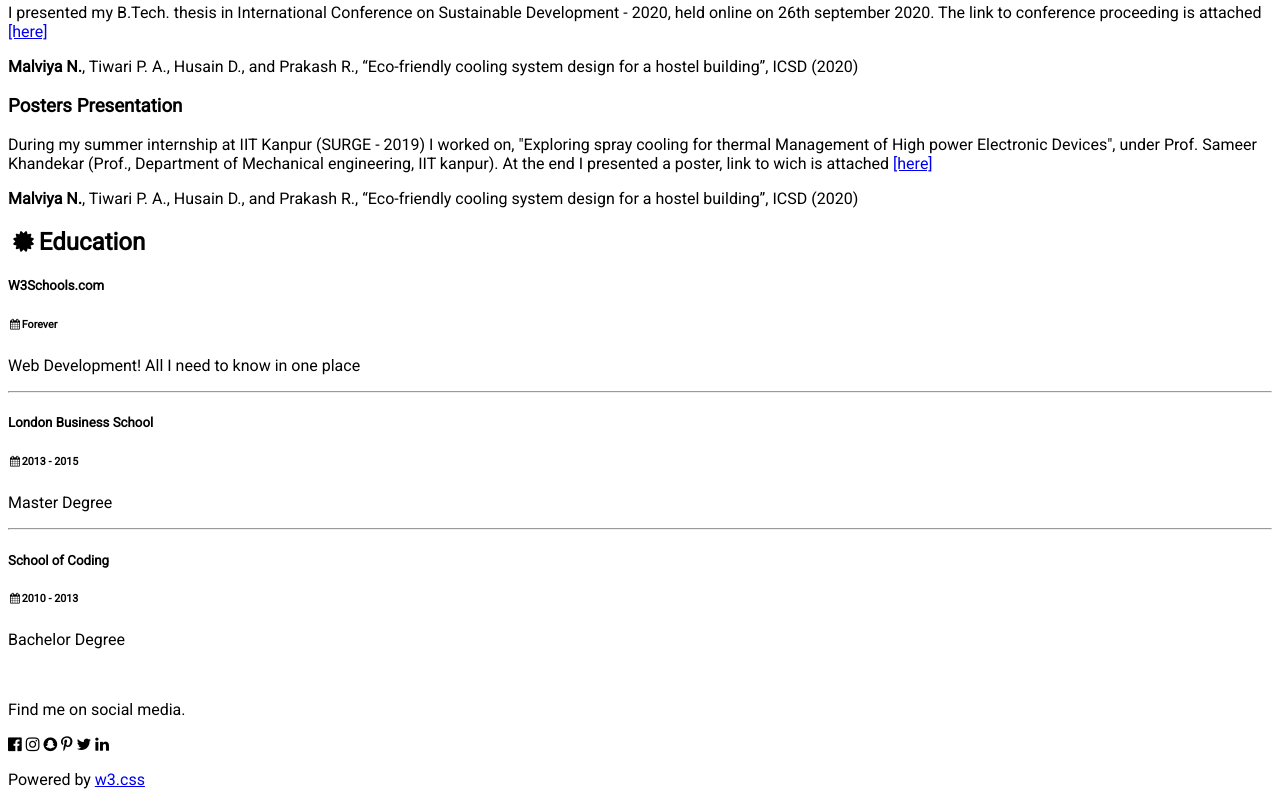
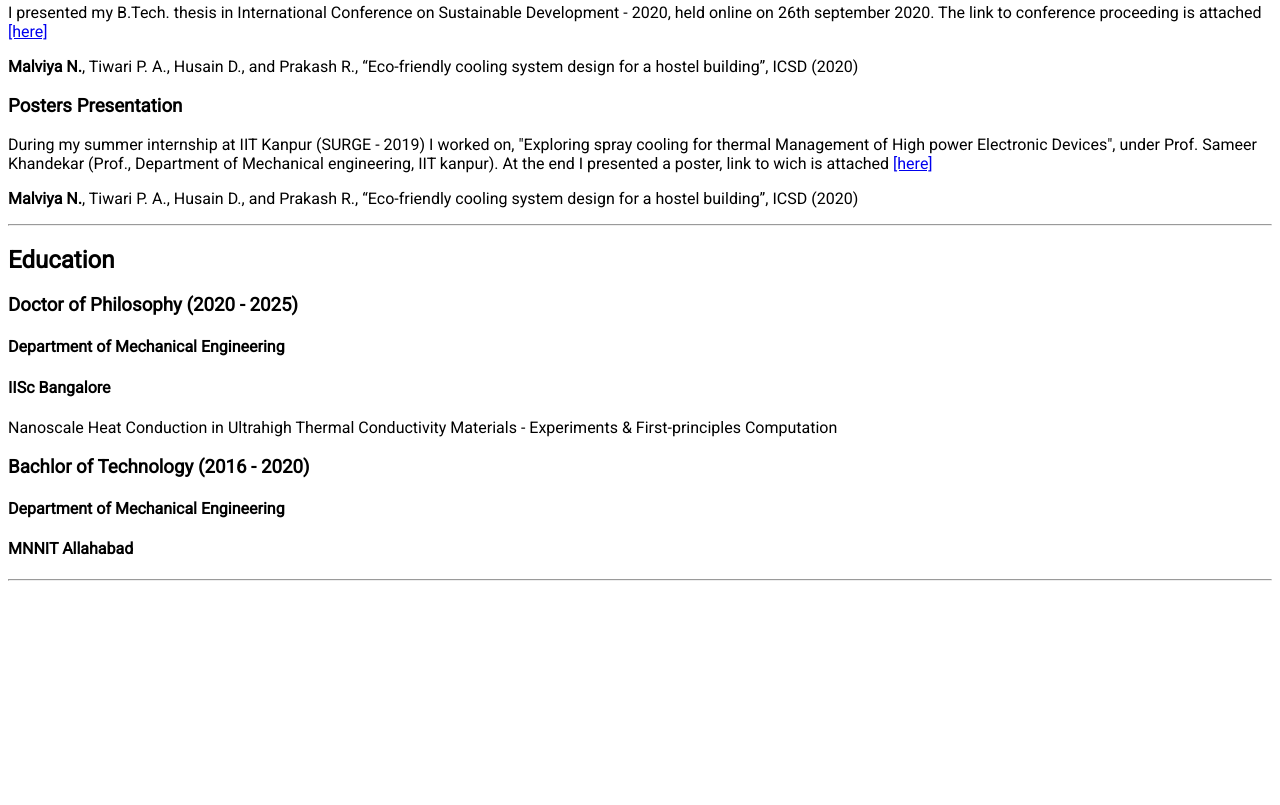
Before and after one commit to malviyanikhil/NikhilMalviya.in, a plain HTML site: page index.html in a window 1280 px wide. Shown: the part 467-1272 px from the top of the page. After the commit the page ends 1056 px from the top, so only its background shows below. Drawn offline with Linux system fonts and the light colour scheme.

Commit message:
Update index.html

```diff
--- a/index.html
+++ b/index.html
@@ -75,27 +75,26 @@ html,body,h1,h2,h3,h4,h5,h6 {font-family: "Roboto", sans-serif}
             hostel building”, ICSD (2020)
           </p>
         </div>
+        <hr>
       </div>
 
-      <div class="w3-container w3-card w3-white">
-        <h2 class="w3-text-grey w3-padding-16"><i class="fa fa-certificate fa-fw w3-margin-right w3-xxlarge w3-text-teal"></i>Education</h2>
-        <div class="w3-container">
-          <h5 class="w3-opacity"><b>W3Schools.com</b></h5>
-          <h6 class="w3-text-teal"><i class="fa fa-calendar fa-fw w3-margin-right"></i>Forever</h6>
-          <p>Web Development! All I need to know in one place</p>
-          <hr>
+      <div class="container card white">
+        <h2 class="text-grey padding-16">Education</h2>
+        <div class="container">
+          <h3 class="opacity"><b>Doctor of Philosophy</b> (2020 - 2025)</h3>
+          <h4 class="opacity"><b>Department of Mechanical Engineering</b></h4>
+          <h4 class="opacity"><b>IISc Bangalore</b></h4>
+          <p>
+            Nanoscale Heat Conduction in Ultrahigh Thermal Conductivity Materials - Experiments &
+            First-principles Computation
+          </p>
         </div>
-        <div class="w3-container">
-          <h5 class="w3-opacity"><b>London Business School</b></h5>
-          <h6 class="w3-text-teal"><i class="fa fa-calendar fa-fw w3-margin-right"></i>2013 - 2015</h6>
-          <p>Master Degree</p>
-          <hr>
+        <div class="container">
+          <h3 class="opacity"><b>Bachlor of Technology</b> (2016 - 2020)</h3>
+          <h4 class="opacity"><b>Department of Mechanical Engineering</b></h4>
+          <h4 class="opacity"><b>MNNIT Allahabad</b></h4>
         </div>
-        <div class="w3-container">
-          <h5 class="w3-opacity"><b>School of Coding</b></h5>
-          <h6 class="w3-text-teal"><i class="fa fa-calendar fa-fw w3-margin-right"></i>2010 - 2013</h6>
-          <p>Bachelor Degree</p><br>
-        </div>
+        <hr>
       </div>
 
     <!-- End Right Column -->
@@ -107,15 +106,7 @@ html,body,h1,h2,h3,h4,h5,h6 {font-family: "Roboto", sans-serif}
   <!-- End Page Container -->
 </div>
 
-<footer class="w3-container w3-teal w3-center w3-margin-top">
-  <p>Find me on social media.</p>
-  <i class="fa fa-facebook-official w3-hover-opacity"></i>
-  <i class="fa fa-instagram w3-hover-opacity"></i>
-  <i class="fa fa-snapchat w3-hover-opacity"></i>
-  <i class="fa fa-pinterest-p w3-hover-opacity"></i>
-  <i class="fa fa-twitter w3-hover-opacity"></i>
-  <i class="fa fa-linkedin w3-hover-opacity"></i>
-  <p>Powered by <a href="https://www.w3schools.com/w3css/default.asp" target="_blank">w3.css</a></p>
+<footer class="container teal center margin-top">
 </footer>
 
 </body>
```
